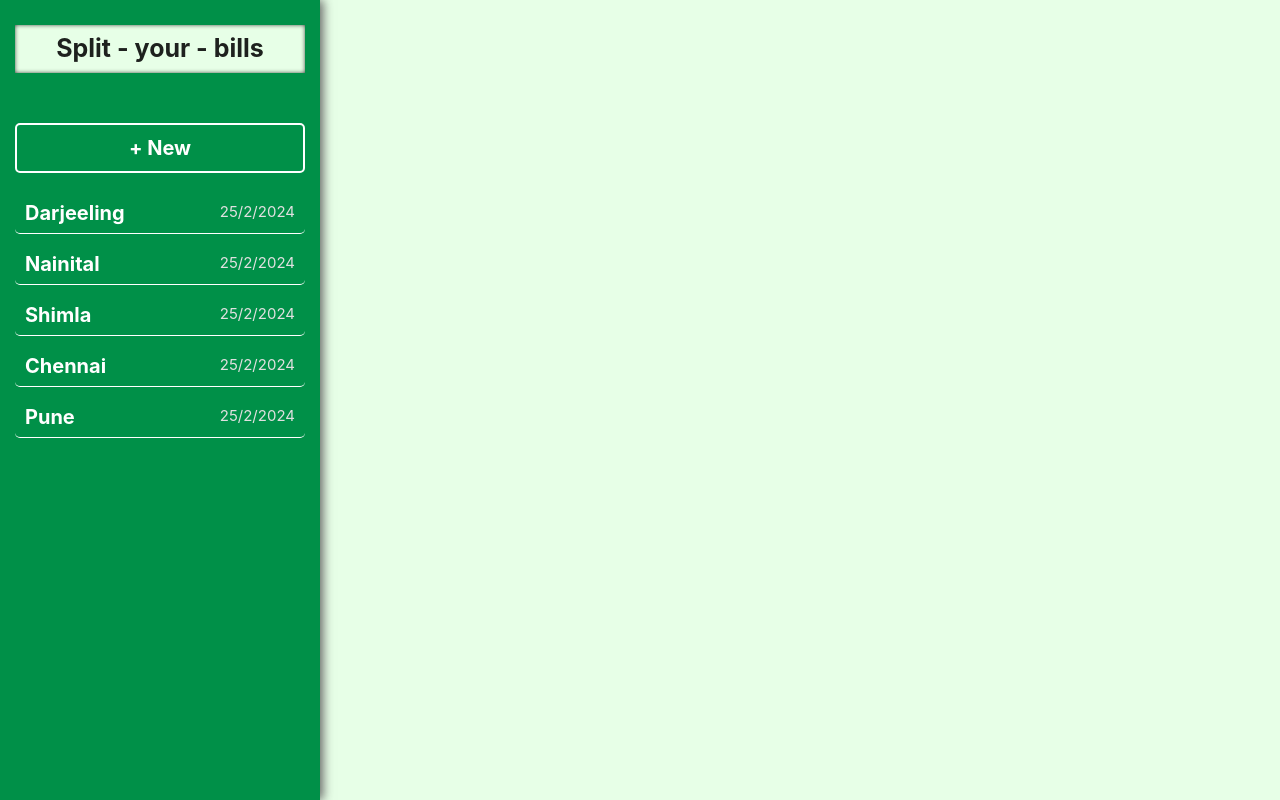
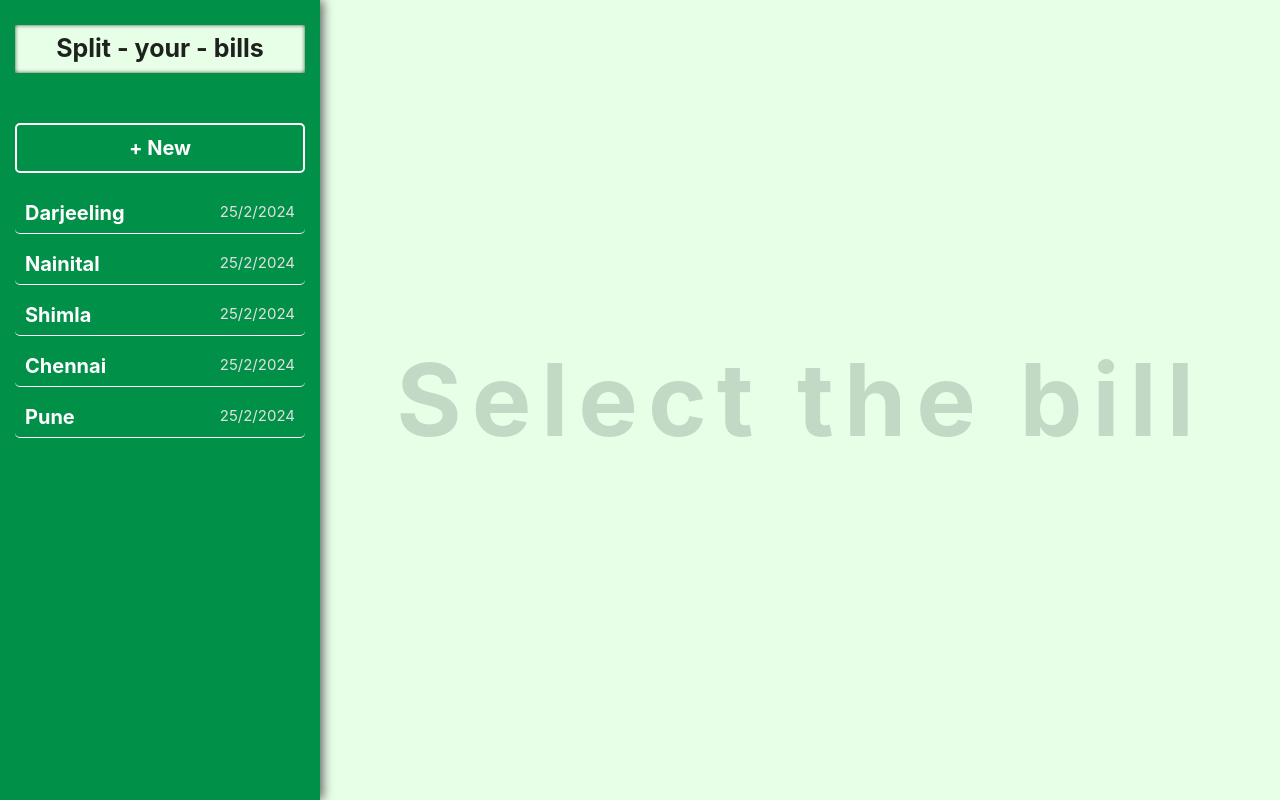
Before and after one commit to AmritHimanshu/Share-Bill, a React (Create React App) app in the folder client/: page / in a window 1280 px wide. Built offline with nearby package versions, Linux system fonts and the light colour scheme.

Commit message:
added select the bill in background

```diff
--- a/client/src/pages/Home.tsx
+++ b/client/src/pages/Home.tsx
@@ -5,6 +5,11 @@ export const Home: React.FC = () => {
   return (
     <div className="home-container">
       <Sidebar />
+      <div className="home-AddNew">
+        <div className="home-AddNew-empty">
+          Select the bill
+        </div>
+      </div>
 
 
 
--- a/client/src/pages/style.css
+++ b/client/src/pages/style.css
@@ -13,6 +13,17 @@ body {
     padding: 20px 0 20px 0;
     display: flex;
     overflow-y: auto;
+}
+
+.home-AddNew-empty {
+    width: 100%;
+    display: flex;
+    align-items: center;
+    justify-content: center;
+    font-size: 100px;
+    font-weight: bolder;
+    color: rgb(193, 217, 197);
+    letter-spacing: 10px;
 }
 
 .sidebar-container {
```
